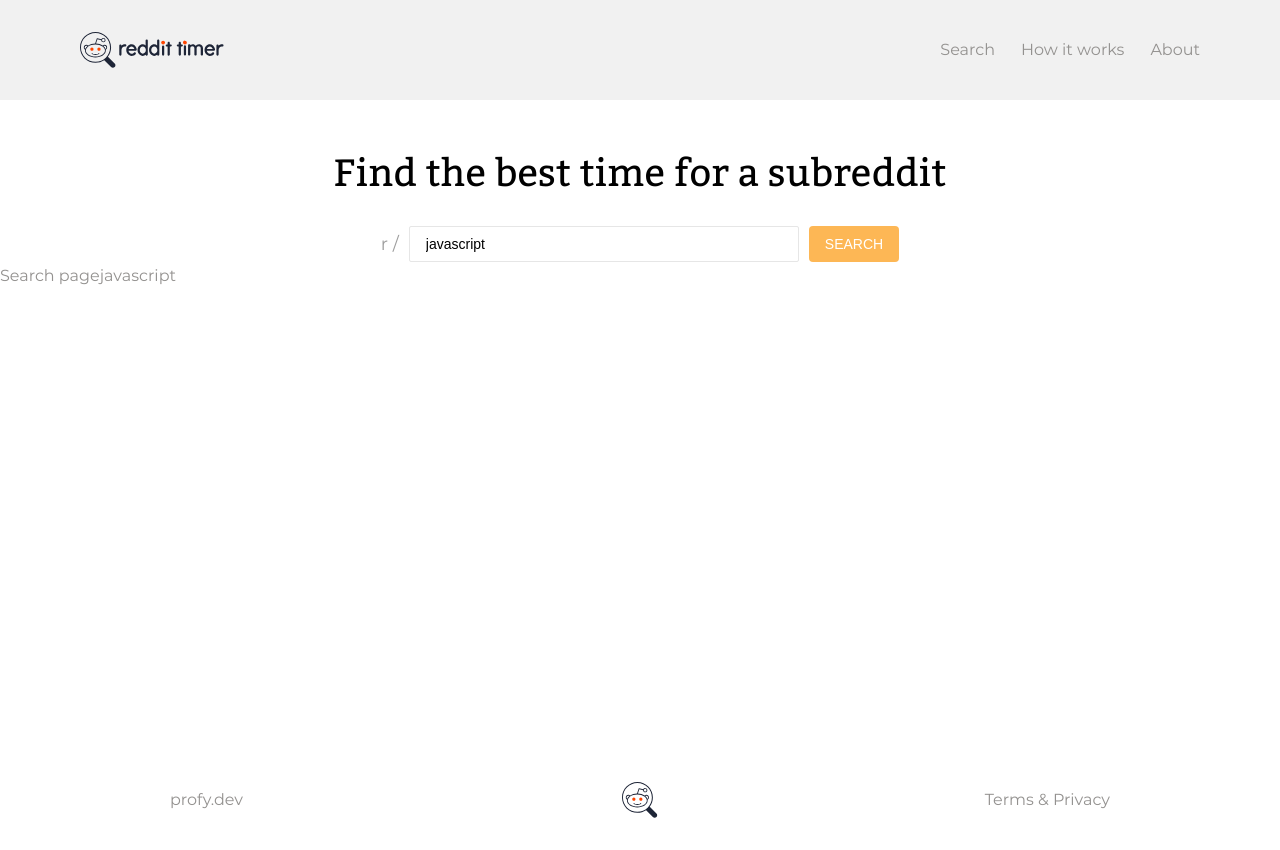
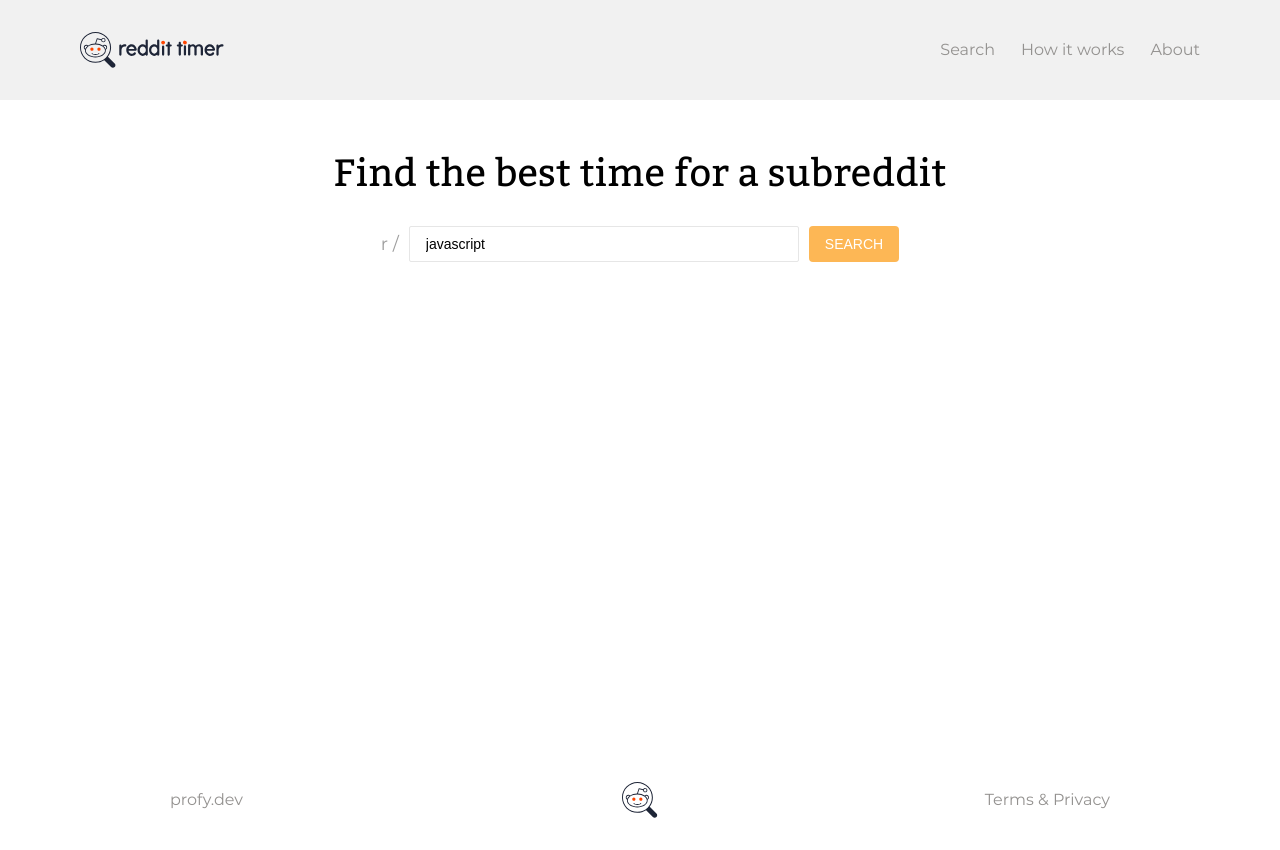
Before and after one commit to egordanilov/reddit-timer, a React (Create React App) app: page /search in a window 1280 px wide. Built offline with nearby package versions, Linux system fonts and the light colour scheme.

Commit message:
initializes the input value from the URL test implemented

```diff
--- a/src/components/SubredditForm.js
+++ b/src/components/SubredditForm.js
@@ -14,10 +14,11 @@ function SubredditForm({ subreddit, changeHandler }) {
     <S.SubredditFormWrapper>
       <Heading>Find the best time for a subreddit</Heading>
       <S.InputRowWrapper onSubmit={submitHandler}>
-        <S.InputLabel>r /</S.InputLabel>
+        <S.InputLabel htmlFor="subredditInput">r /</S.InputLabel>
         <S.SubredditInput
           value={subreddit}
           onChange={(event) => changeHandler(event.target.value)}
+          id="subredditInput"
         />
         <ActionButton type="submit">
           SEARCH
--- a/src/pages/Search.js
+++ b/src/pages/Search.js
@@ -1,15 +1,14 @@
 import React from 'react';
 import { useParams } from 'react-router-dom';
 import SubredditForm from '../components/SubredditForm';
+import defaultSubreddit from '../sharedVariables';
 
 export default function Search() {
-  const { subreddit = 'javascript' } = useParams();
+  const { subreddit = defaultSubreddit } = useParams();
   const [subredditInput, setSubredditInput] = React.useState(subreddit);
   return (
     <section className="viewWrapper">
       <SubredditForm subreddit={subredditInput} changeHandler={setSubredditInput} />
-      Search page
-      {subreddit}
     </section>
   );
 }
```
Also changed, not shown: 2 other files (tests, documents, lock files or other folders).
